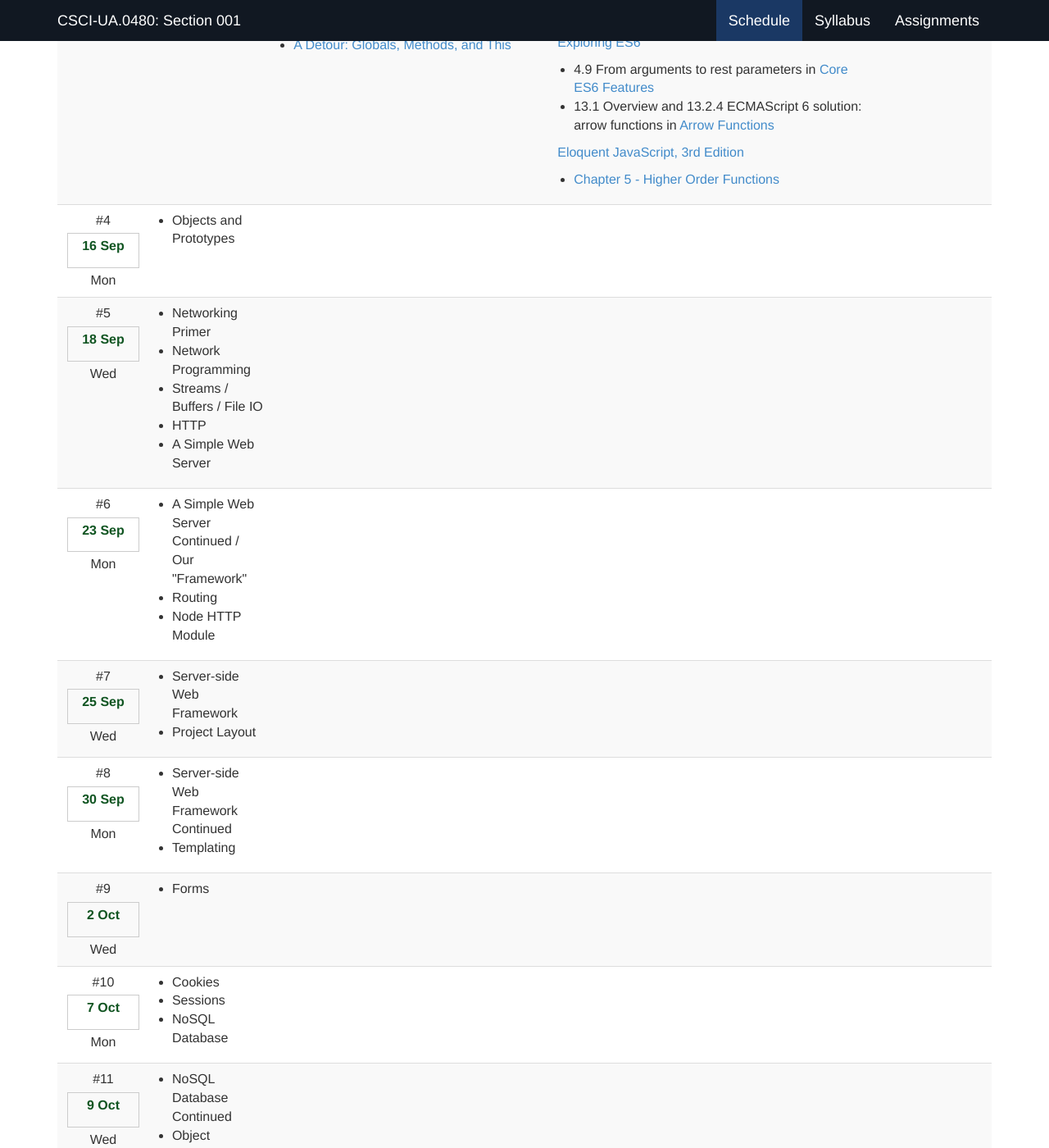
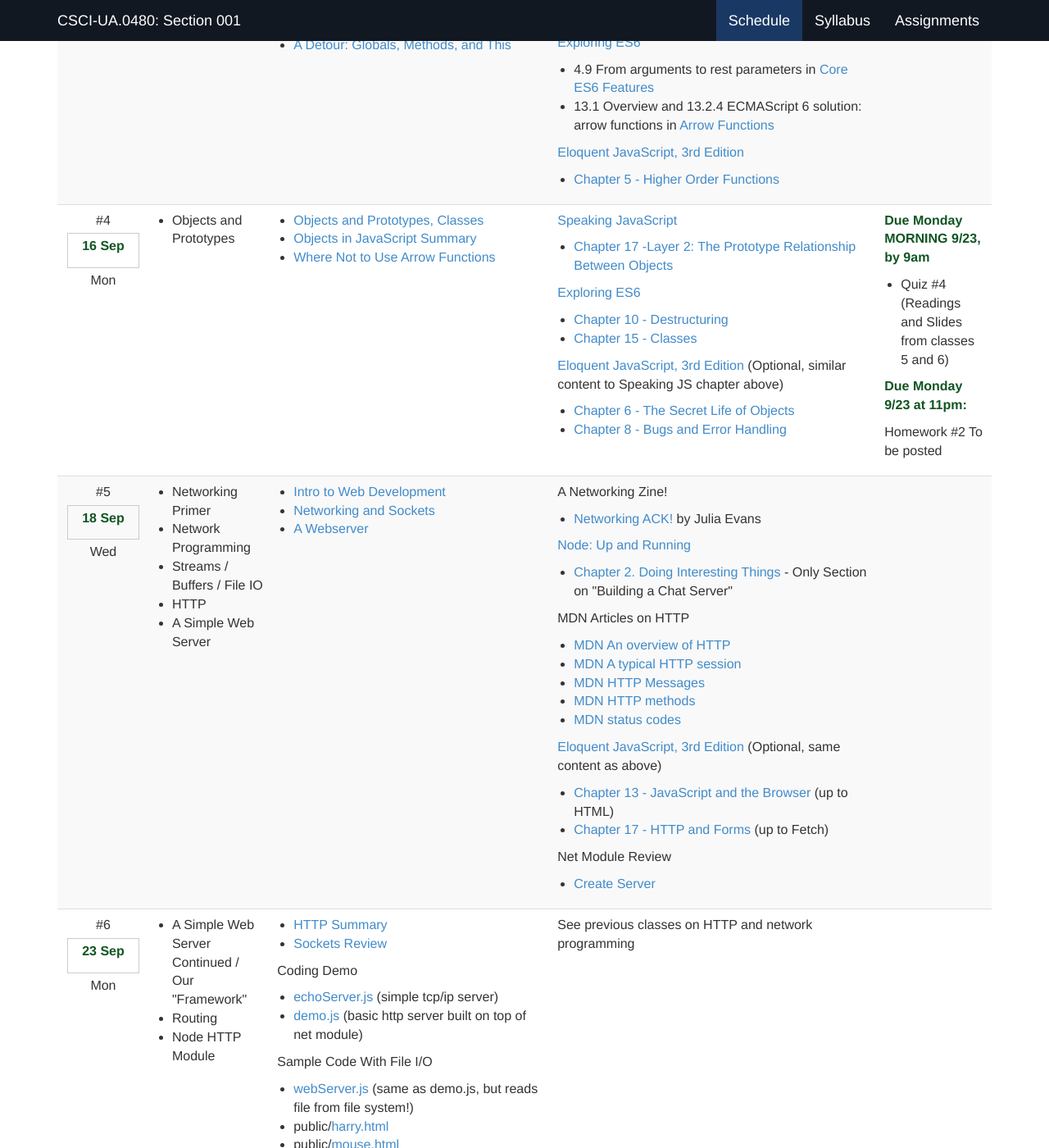
Before and after one commit to foureyes/csci-ua.0480-fall2019-001, a Jekyll site: the page built from index.markdown, in a window 1280 px wide and 1400 px high, scrolled down 1593 px. Shown: the whole window at 82% size. Built offline with Jekyll 4.4.1, drawn with Linux system fonts in a browser that asks for light colours; a script that is not in the unit is left out.

Commit message:
add class 4

```diff
--- a/_data/schedule.csv
+++ b/_data/schedule.csv
@@ -103,7 +103,7 @@ draft,type,num,date,day,topics,slides,readings,assignments,
  [{{ site.book_js_5 }}]({{ site.book_js_5_link }})
 
  * [Chapter 5 - Higher Order Functions](http://eloquentjavascript.net/05_higher_order.html)",,
-y,,4,16-Sep,Mon,* Objects and Prototypes,"* [Objects and Prototypes, Classes](slides/05/prototypes.html)
+,,4,16-Sep,Mon,* Objects and Prototypes,"* [Objects and Prototypes, Classes](slides/05/prototypes.html)
  * [Objects in JavaScript Summary](slides/05/objects-review.html)
  * [Where Not to Use Arrow Functions](slides/05/not-arrow.html)","[{{ site.book_js }}]({{ site.book_js_link }})
 
@@ -118,17 +118,18 @@ y,,4,16-Sep,Mon,* Objects and Prototypes,"* [Objects and Prototypes, Classes](sl
 
  * [Chapter 6 - The Secret Life of Objects](http://eloquentjavascript.net/06_object.html)
  * [Chapter 8 - Bugs and Error Handling](http://eloquentjavascript.net/08_error.html)","
- __Due Wed 2/13 at 11pm:__
+ __Due Monday MORNING 9/23, by 9am__
+
+ * Quiz #4 (Readings and Slides from classes 5 and 6)
+
+ __Due Monday 9/23 at 11pm:__
+
+Homework #2 To be posted
 
 
- * [Homework #2](homework/02.html)
 
- __Due Sunday 9/25, by 9am__
-
- * Quiz #4(Readings and Slides from classes 5 and 6)
- * Quiz #5(Readings from class 10)
  ",
-y,,5,18-Sep,Wed,"* Networking Primer
+,,5,18-Sep,Wed,"* Networking Primer
 * Network Programming
 * Streams / Buffers / File IO
 * HTTP
@@ -158,10 +159,11 @@ MDN Articles on HTTP
 Net Module Review
 
  * [Create Server](https://nodejs.org/api/net.html#net_net_createserver_options_connectionlistener)
-"," __Due Sunday 2/4, by 11pm__
+","<!--
+ * [Homework #2](homework/02.html)
 
-* Quizzes #4 and #5",
-y,,6,23-Sep,Mon,"* A Simple Web Server Continued / Our ""Framework""
+-->",
+,,6,23-Sep,Mon,"* A Simple Web Server Continued / Our ""Framework""
 * Routing
 * Node HTTP Module","* [HTTP Summary](slides/07/http-summary.html)
 * [Sockets Review](slides/07/sockets-review.html)
@@ -207,11 +209,14 @@ Example Set 2
 
 * [Node's HTTP Module](slides/07/node-http.html)
 * [Project Setup](slides/08/setup.html)
--->",See previous classes on HTTP and network programming,"__Due Friday 3/1 at 11pm:__
+-->",See previous classes on HTTP and network programming,"<!--
+__Due Friday 3/1 at 11pm:__
 
 
 
- * [Homework #3](homework/03.html)",
+ * [Homework #3](homework/03.html)
+
+-->",
 y,,7,25-Sep,Wed,"* Server-side Web Framework
 * Project Layout","Slides
 
--- a/index.markdown
+++ b/index.markdown
@@ -3,9 +3,11 @@ layout: default
 nav-state: index
 ---
 
-
 <!--
 <h1>AIT Test Deploy</h1>
+
+
+
 -->
 
 <div id="quick-links">
```
